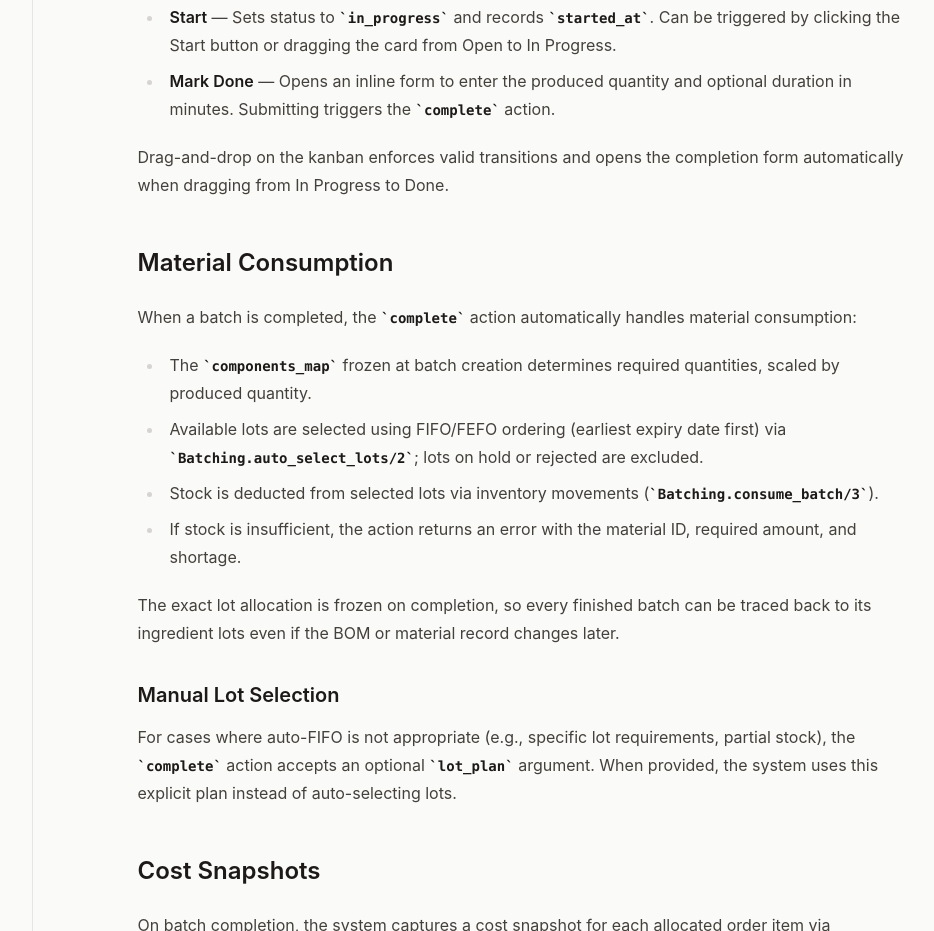
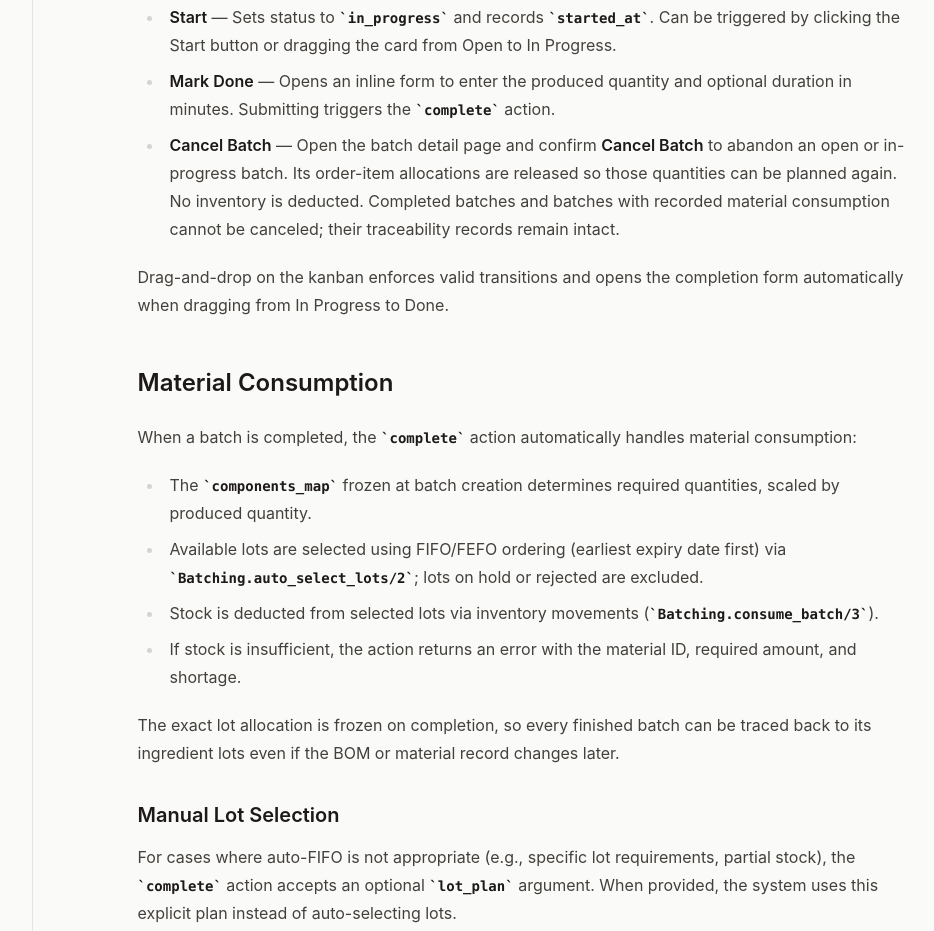
Before and after one commit to puemos/craftplan, an Astro site in the folder docs/: page /craftplan/docs/production-batching in a window 1280 px wide. Shown: the part 1194-2125 px from the top of the page, without its empty margins (255-1189 px from the left). Built offline with nearby package versions, Linux system fonts and the light colour scheme; Astro itself is replaced by a stand-in of ours; a web font is replaced by a local one.

Commit message:
fix(production): allow canceling unconsumed batches

```diff
--- a/docs/src/pages/docs/production-batching.md
+++ b/docs/src/pages/docs/production-batching.md
@@ -36,6 +36,7 @@ From the kanban board or the batch detail modal:
 
 - **Start** — Sets status to `in_progress` and records `started_at`. Can be triggered by clicking the Start button or dragging the card from Open to In Progress.
 - **Mark Done** — Opens an inline form to enter the produced quantity and optional duration in minutes. Submitting triggers the `complete` action.
+- **Cancel Batch** — Open the batch detail page and confirm **Cancel Batch** to abandon an open or in-progress batch. Its order-item allocations are released so those quantities can be planned again. No inventory is deducted. Completed batches and batches with recorded material consumption cannot be canceled; their traceability records remain intact.
 
 Drag-and-drop on the kanban enforces valid transitions and opens the completion form automatically when dragging from In Progress to Done.
 
```
Also changed, not shown: 7 other files.
